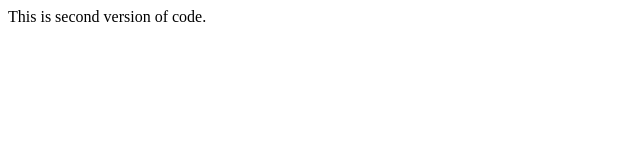
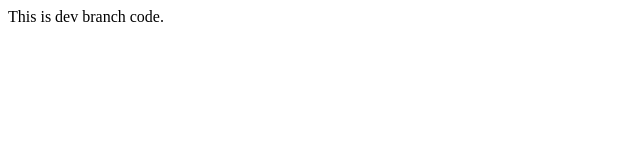
Before and after one commit to ddjain/aws_cicd, a plain HTML site: page index.html in a window 1280 px wide. Shown: the full height of the page, 0-640 px from the left. Drawn offline with Linux system fonts and the light colour scheme.

Commit message:
Update index.html

```diff
--- a/index.html
+++ b/index.html
@@ -5,6 +5,6 @@
 </head>
 
 <body>
-  This is second version of code.
+  This is dev branch code.
 </body>
 </html>
```
